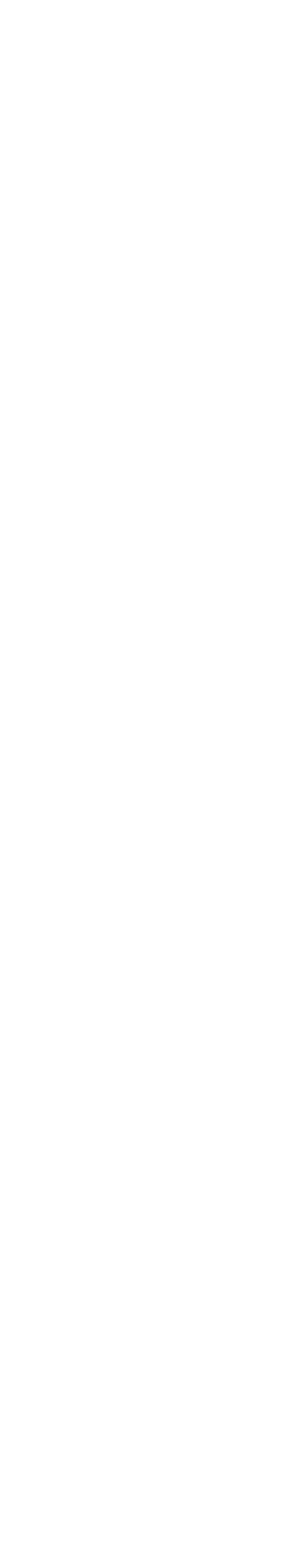
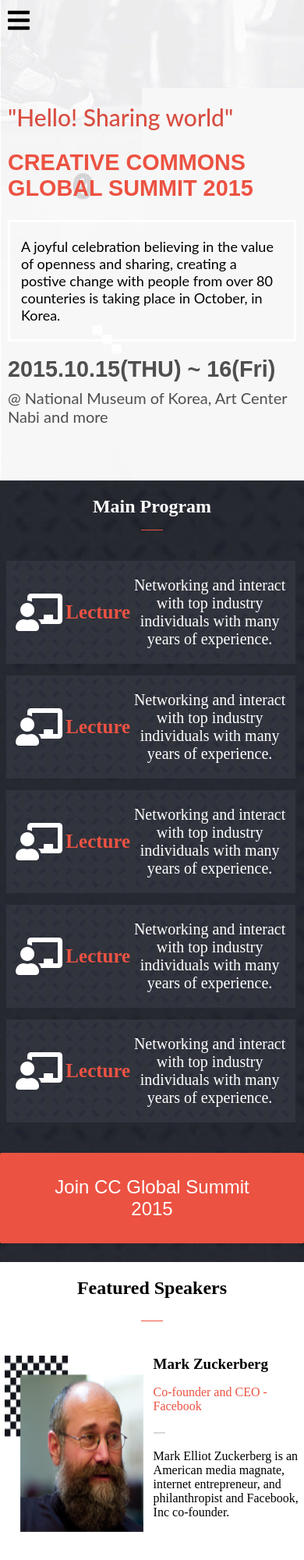
Before and after one commit to saied2035/Nvidia-event-GTC, a website: page index.html in a window 390 px wide. Shown: the top 2000 px of the page at 78% size. Before the commit the page ends 844 px from the top, so only its background shows below. Drawn offline with Linux system fonts and the light colour scheme.

Commit message:
finishing Home page mobile version with dynamic implement of feature speakers in script.js file & create click event for more button

```diff
--- /dev/null
+++ b/css/index.scss
@@ -0,0 +1,206 @@
+* {
+	max-width: 100vw !important;
+}
+.dn {
+	display: none !important;
+}
+body {
+	margin: 0;
+	padding:0;
+	width: 100%;
+	@media screen and (min-width: 768px) {
+		background: none;
+	}
+}
+ul {
+	list-style: none;
+	padding-inline-start:0;
+}
+#background {
+	background: url(../images/Home-page/Mobile-version/background.jpg) no-repeat;
+}
+#mobile-nav {
+	@media screen and (min-width: 768px) {
+		display: none;
+	}
+    i {
+	  margin: 10px;
+    }
+}
+
+#desktop-nav {
+	margin-block-start: 3rem;
+	@media screen and (max-width: 768px) {
+		display: none;
+	}
+}
+#headline {
+
+    margin-block-start: 5rem;
+    padding: 0 10px;
+    display: flex;
+    flex-direction: column;
+    p {
+    	margin-block: 0;
+    }
+	#welcome-sentence {
+	  font-family:'Lato', sans-serif;
+	  color: #d84d40;
+      font-weight: 500;
+      font-size: 30px
+	}
+	h1 {
+	  font-family: 'COCOGOOSE', sans-serif;
+	  color: #ec5242;
+      font-size: 1.8rem;
+      font-weight: 600;
+	}
+	#introduction {
+	    font-family: 'Lato', sans-serif;
+	    border: 3px solid white;
+	    font-weight: normal;
+	    font-size: 18px;
+	    padding: 20px 14px;
+	    text-align: start;
+	    margin-bottom: 10px;
+	}
+	#date {
+	  font-family: 'COCOGOOSE', sans-serif;
+      line-height: 50px;
+      font-size: 1.8rem;
+      font-weight: 600;
+      color: #504f4f;
+
+      span {
+      	font-family: 'Lato', sans-serif;
+        line-height: 1.2;
+        color: #504f4f;
+        font-size: 20px;
+        display: block;
+        font-weight: normal;
+        margin-block-end: 4.4rem ;
+      }
+	}
+}
+#the-program {
+	background: url(../images/Home-page/Mobile-version/program-bg.jpg) no-repeat;
+	background-size: cover;
+	display: flex;
+	flex-flow: column wrap;
+	align-items: center;
+	#program-heading {
+		color: white;
+		margin-block-end:0.5rem;
+	}
+	hr{
+		width: 7vw;
+		height: 1px;
+		background:#ec5242;
+		border: none;
+	}
+	ul {
+	  align-self:flex-start;
+	  margin-block-end:0;
+      li {
+      	display: flex;
+      	align-items: center;
+      	justify-content: space-around;
+      	width: 90vw;
+      	background: url(../images/Home-page/Mobile-version/program-item-bg.jpg);
+      	padding: 20px 10px;
+      	margin: 15px 2vw;
+      	p {
+      		color: #ec5242;
+            font-size: 25px;
+            font-weight: bold;
+            word-wrap: break-word;
+      	}
+      	i {
+      		color: white;
+
+      	}
+        span {
+        	color: white;
+        	width: 50vw;
+        	font-size: 20px;
+        	text-align: center;
+        }
+      }
+	}
+	button {
+      font-size: 24px;
+      padding: 30px 60px;
+      margin-block:1.5rem;
+      background: #ec5242;
+      color: white;
+      border:none;
+      border-radius: 2px;
+    }
+}
+
+#speakers {
+	display: flex;
+	flex-flow: column wrap;
+	align-items: center;
+	hr{
+		width: 7vw;
+		height: 1px;
+		background:#ec5242;
+		border: none;
+	}
+	ul {
+        align-self: flex-start;
+        width: 100%;
+	    li {
+			display: flex;
+		    flex-wrap: wrap;
+		    justify-content: space-around;
+		    padding: 20px 0px;
+			div {
+				margin-block-start:0;
+				width: 48vw;
+				p {
+					margin-block-start: 0 ;
+				}
+				hr {
+					display: inline-block;
+					width: 4vw;
+					height: 2px;
+					background:#8080804f;
+					border: none;
+					margin-block-end:1rem
+				}
+				.speaker-name {
+					    display: block;
+					    font-size: 1.19em;
+					    margin-block-end: 1rem;
+					    margin-inline-start: 0px;
+					    margin-inline-end: 0px;
+					    font-weight: bolder;
+				}
+				.speaker-postion {
+					color: #ec5242;
+					margin-block-end:1rem;
+				}
+				.speaker-description {
+					color: black;
+				}
+			}
+		}
+
+	}
+	button {
+		width: 80vw;
+	    font-size: 20px;
+	    background: white;
+	    border: 1px solid #8080808c;
+	    padding: 15px 0;
+		i {
+			margin-left: 5px;
+			color: white;
+			background: orange;
+			border-radius: percentage(10);
+		}
+    }
+
+}
--- a/index.html
+++ b/index.html
@@ -3,10 +3,87 @@
 <head>
 	<meta charset="utf-8" />
     <meta name="viewport" content="width=device-width, initial-scale=1.0" />
-	<link rel="stylesheet" type="text/css" href="./css/style.css">
+     <link
+      rel="stylesheet"
+      href="https://pro.fontawesome.com/releases/v5.10.0/css/all.css"
+      integrity="sha384-AYmEC3Yw5cVb3ZcuHtOA93w35dYTsvhLPVnYs9eStHfGJvOvKxVfELGroGkvsg+p"
+      crossorigin="anonymous"
+    />
+	<link rel="stylesheet" type="text/css" href="./css/index.css">
 	<title>Event Name</title>
 </head>
 <body>
+  <div id="background">
+   <header>
+    <nav id="mobile-nav">
+    	<i class="fas fa-bars fa-2x"></i>
+    	<ul>
+
+    	</ul>
+    </nav>
+    <nav id="desktop-nav">
+      <ul>
+
+      </ul>
+    </nav>
+   </header>
+   <section id="headline">
+  	 <p id="welcome-sentence">"Hello! Sharing world"</p>
+  	 <h1>CREATIVE COMMONS GLOBAL SUMMIT 2015</h1>
+  	 <p id="introduction">
+	   A joyful celebration believing in the value of openness and sharing, creating a postive change with people from over 80 counteries is taking place in October, in Korea.
+  	</p>
+  	<p id="date">
+  	  2015.10.15(THU) ~ 16(Fri)
+  	  <span>@ National Museum of Korea, Art Center Nabi and more</span>
+    </p>
+   </section>
+  </div>
+  <section id="the-program">
+  	<h2 id="program-heading">Main Program</h2>
+  	<hr>
+  	<ul>
+  		<li>
+	  		<i class="fas fa-chalkboard-teacher fa-3x"></i>
+	  		<p>Lecture</p>
+	  	    <span>
+	  	     	Networking and interact with top industry individuals with many years of experience.
+	  	    </span>
+  		</li>
+  		<li>
+	  		<i class="fas fa-chalkboard-teacher fa-3x"></i>
+	  		<p>Lecture</p>
+	  	    <span>
+	  	     	Networking and interact with top industry individuals with many years of experience.
+	  	    </span>
+  		</li>
+  		<li>
+	  		<i class="fas fa-chalkboard-teacher fa-3x"></i>
+	  		<p>Lecture</p>
+	  	    <span>
+	  	     	Networking and interact with top industry individuals with many years of experience.
+	  	    </span>
+  		</li>
+  		<li>
+	  		<i class="fas fa-chalkboard-teacher fa-3x"></i>
+	  		<p>Lecture</p>
+	  	    <span>
+	  	     	Networking and interact with top industry individuals with many years of experience.
+	  	    </span>
+  		</li>
+  		<li>
+	  		<i class="fas fa-chalkboard-teacher fa-3x"></i>
+	  		<p>Lecture</p>
+	  	    <span>
+	  	     	Networking and interact with top industry individuals with many years of experience.
+	  	    </span>
+  		</li>
+  	</ul>
+  	<button>Join CC Global Summit 2015</button>
+  </section>
+  <section id="speakers">
+
+  </section>
 <script src="./js/script.js"></script>
 </body>
 </html>
--- a/js/script.js
+++ b/js/script.js
@@ -0,0 +1,112 @@
+const getSpeakersInfo= () => {
+	return {
+		speaker1: {
+			name: " Mark Zuckerberg",
+			postion: "Co-founder and CEO - Facebook",
+			description: "Mark Elliot Zuckerberg is an American media magnate, internet entrepreneur, and philanthropist and Facebook, Inc co-founder."
+		},
+		speaker2: {
+			name: " Mark Zuckerberg",
+			postion: "Co-founder and CEO - Facebook",
+			description: "Mark Elliot Zuckerberg is an American media magnate, internet entrepreneur, and philanthropist and Facebook, Inc co-founder."
+		},
+		speaker3: {
+			name: " Mark Zuckerberg",
+			postion: "Co-founder and CEO - Facebook",
+			description: "Mark Elliot Zuckerberg is an American media magnate, internet entrepreneur, and philanthropist and Facebook, Inc co-founder."
+		},
+		speaker4: {
+			name: " Mark Zuckerberg",
+			postion: "Co-founder and CEO - Facebook",
+			description: "Mark Elliot Zuckerberg is an American media magnate, internet entrepreneur, and philanthropist and Facebook, Inc co-founder."
+		},
+		speaker5: {
+			name: " Mark Zuckerberg",
+			postion: "Co-founder and CEO - Facebook",
+			description: "Mark Elliot Zuckerberg is an American media magnate, internet entrepreneur, and philanthropist and Facebook, Inc co-founder."
+		},
+		speaker6: {
+			name: " Mark Zuckerberg",
+			postion: "Co-founder and CEO - Facebook",
+			description: "Mark Elliot Zuckerberg is an American media magnate, internet entrepreneur, and philanthropist and Facebook, Inc co-founder."
+		}
+	}
+}
+const createSpeakersSection = () => {
+	const speakersInfo = getSpeakersInfo()
+	const speakersSection = document.querySelector('#speakers')
+	const heading = document.createElement('h2');
+	heading.id="speakers-heading";
+	heading.innerText = "Featured Speakers";
+	speakersSection.appendChild(heading)
+	const hr = document.createElement('hr')
+	speakersSection.appendChild(hr)
+	const ul = document.createElement('ul')
+	for(let i=0;i<6;i++){
+		const li = document.createElement('li')
+		const speaker = document.createElement('img')
+		speaker.alt=`speaker ${i+1}`
+		speaker.src= `./images/Home-page/Mobile-version/speaker-${i+1}.png`
+		li.appendChild(speaker)
+        const div = document.createElement('div')
+        const p1 = document.createElement('p')
+        p1.className="speaker-name"
+        p1.innerText= speakersInfo[`speaker${i+1}`].name
+        const p2 = document.createElement('p')
+        p2.className="speaker-postion"
+        p2.innerText= speakersInfo[`speaker${i+1}`].postion
+        const innerHr = document.createElement('hr')
+        const p3 = document.createElement('p')
+        p3.className= "description"
+        p3.innerText= speakersInfo[`speaker${i+1}`].description
+        div.appendChild(p1)
+        div.appendChild(p2)
+        div.appendChild(innerHr)
+        div.appendChild(p3)
+        li.appendChild(div)
+        if(window.innerWidth<768 && i>=2){
+        	li.className="allow-to-hide dn"
+        }
+        ul.appendChild(li)
+	}
+
+	if(window.innerWidth<768){
+		const more = document.createElement('button')
+	   more.className= 'more'
+	   const span = document.createElement('span')
+	   span.innerText= 'more'
+	   const moreIcon = document.createElement('i')
+	   moreIcon.classList.add('fas')
+	   moreIcon.classList.add('fa-chevron-circle-down')
+	   moreIcon.classList.add('fa-1x')
+	   more.appendChild(span)
+	   more.appendChild(moreIcon)
+	   speakersSection.appendChild(ul)
+       speakersSection.appendChild(more)
+       return
+	}
+    speakersSection.appendChild(ul)
+    speakersSection.appendChild(more)
+
+}
+
+createSpeakersSection()
+
+const showMore = () => {
+	const btn = document.querySelector('.more')
+	const hiddenSpeakers = document.querySelectorAll('.allow-to-hide')
+	Array.from(hiddenSpeakers).forEach(speaker => {
+		speaker.classList.toggle('dn')
+	})
+	btn.children[1].classList.toggle('fa-chevron-circle-down')
+	btn.children[1].classList.toggle('fa-chevron-circle-up')
+	if(btn.innerText.includes('less')){
+           btn.children[0].innerText= "more"
+           return;
+	}
+	btn.children[0].innerText= 'less'
+
+}
+
+const moreBtn = document.querySelector('.more')
+moreBtn.addEventListener('click',showMore)
```
Also changed, not shown: about.html (added, +10 -0 lines), css/index.css (added), css/style.css (deleted), css/style.scss (deleted), images/Home-page/Mobile-version/background.jpg (added), images/Home-page/Mobile-version/program-bg.jpg (added), images/Home-page/Mobile-version/program-item-bg.jpg (added), images/Home-page/Mobile-version/speaker-1.png (added), images/Home-page/Mobile-version/speaker-2.png (added), images/Home-page/Mobile-version/speaker-3.png (added), images/Home-page/Mobile-version/speaker-4.png (added), images/Home-page/Mobile-version/speaker-5.png (added), images/Home-page/Mobile-version/speaker-6.png (added), 1 other file.
